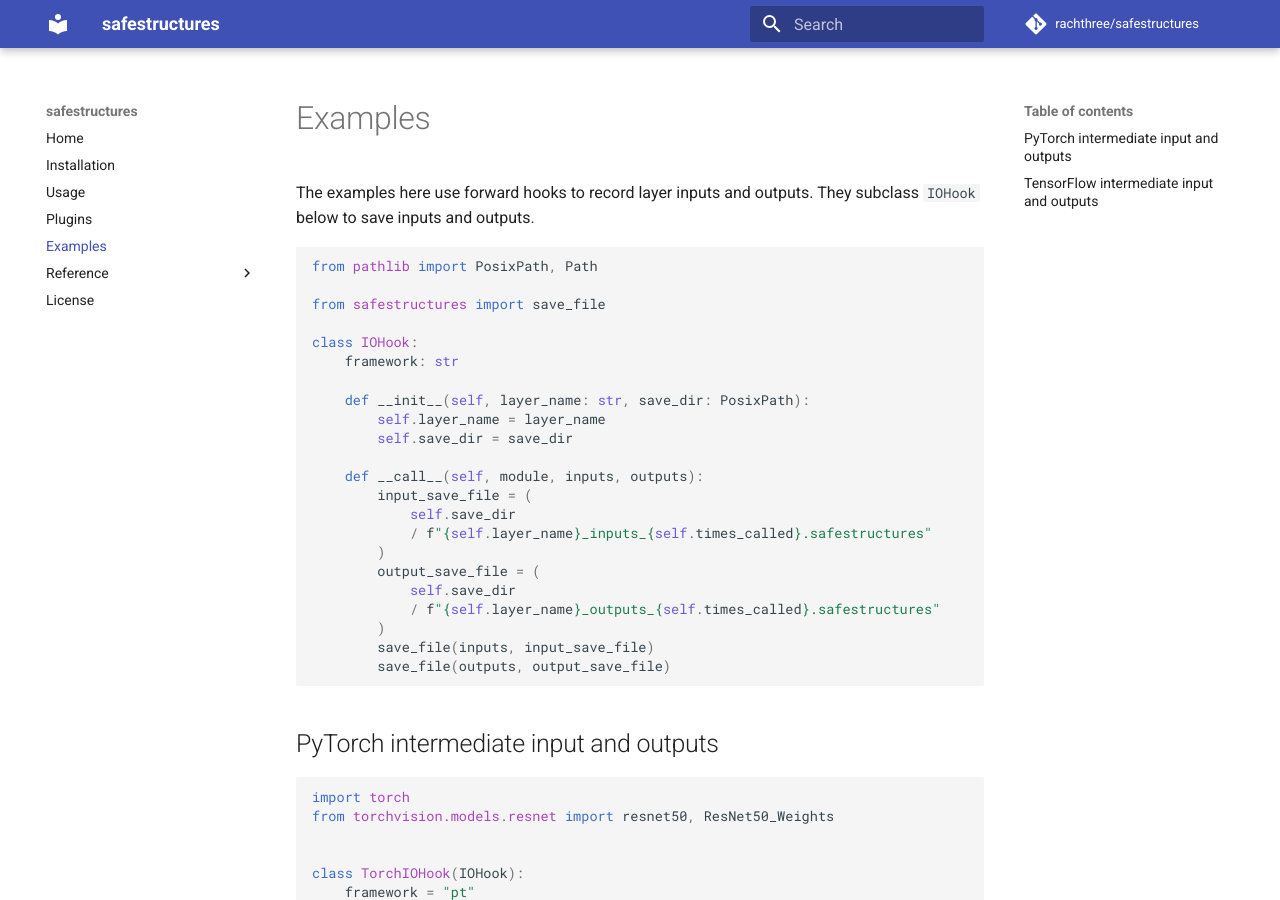
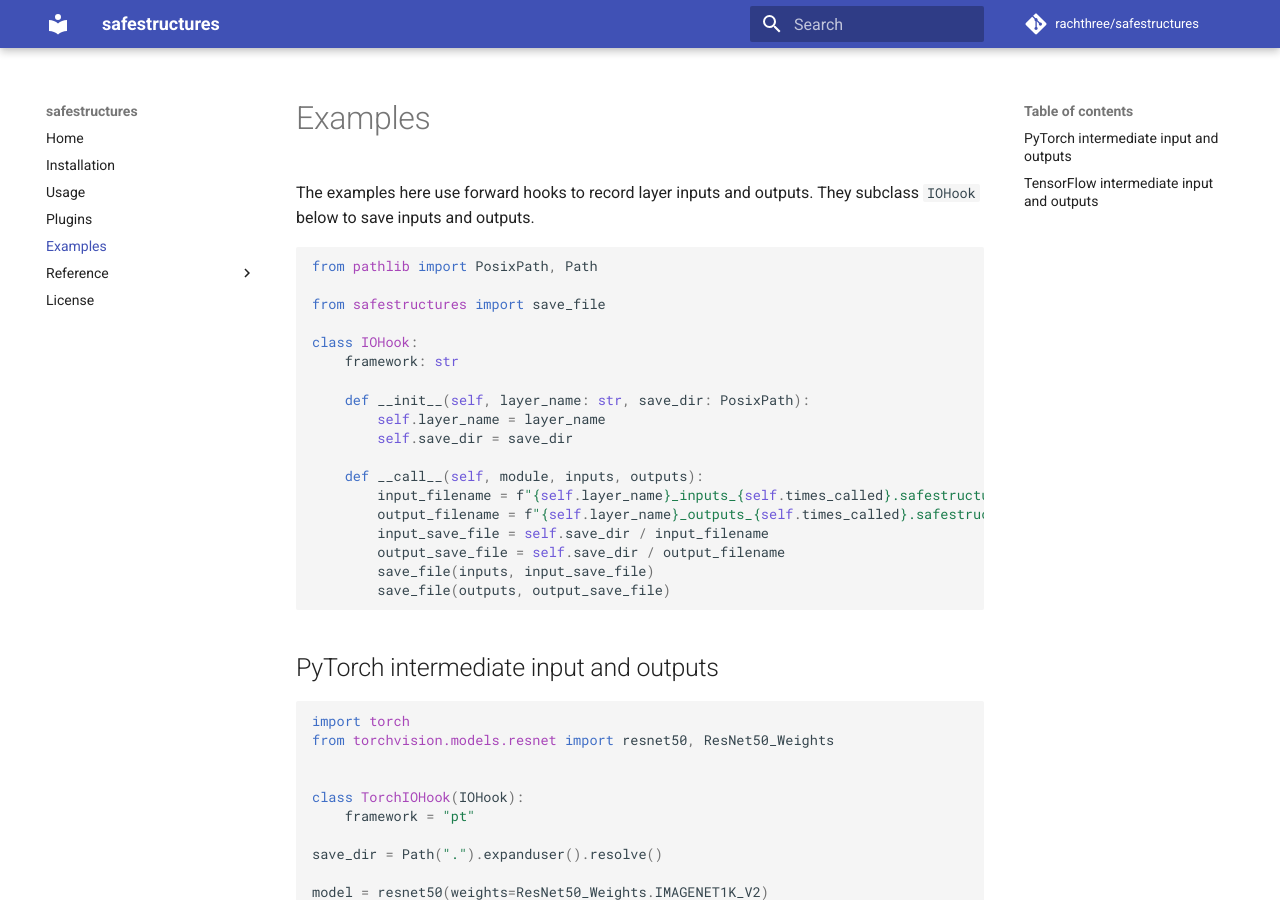
Before and after one commit to rachthree/safestructures, an MkDocs documentation site: the page built from docs/examples.md, in a window 1280 px wide and 900 px high. Built offline with MkDocs 1.6.1 and Material for MkDocs 9.7.7, drawn with Linux system fonts in a browser that asks for light colours; comment, search, counter and statistics services are not loaded.

Commit message:
Match example with test

````diff
--- a/docs/examples.md
+++ b/docs/examples.md
@@ -16,14 +16,10 @@ class IOHook:
         self.save_dir = save_dir
 
     def __call__(self, module, inputs, outputs):
-        input_save_file = (
-            self.save_dir
-            / f"{self.layer_name}_inputs_{self.times_called}.safestructures"
-        )
-        output_save_file = (
-            self.save_dir
-            / f"{self.layer_name}_outputs_{self.times_called}.safestructures"
-        )
+        input_filename = f"{self.layer_name}_inputs_{self.times_called}.safestructures"
+        output_filename = f"{self.layer_name}_outputs_{self.times_called}.safestructures"
+        input_save_file = self.save_dir / input_filename
+        output_save_file = self.save_dir / output_filename
         save_file(inputs, input_save_file)
         save_file(outputs, output_save_file)
 ```
````
